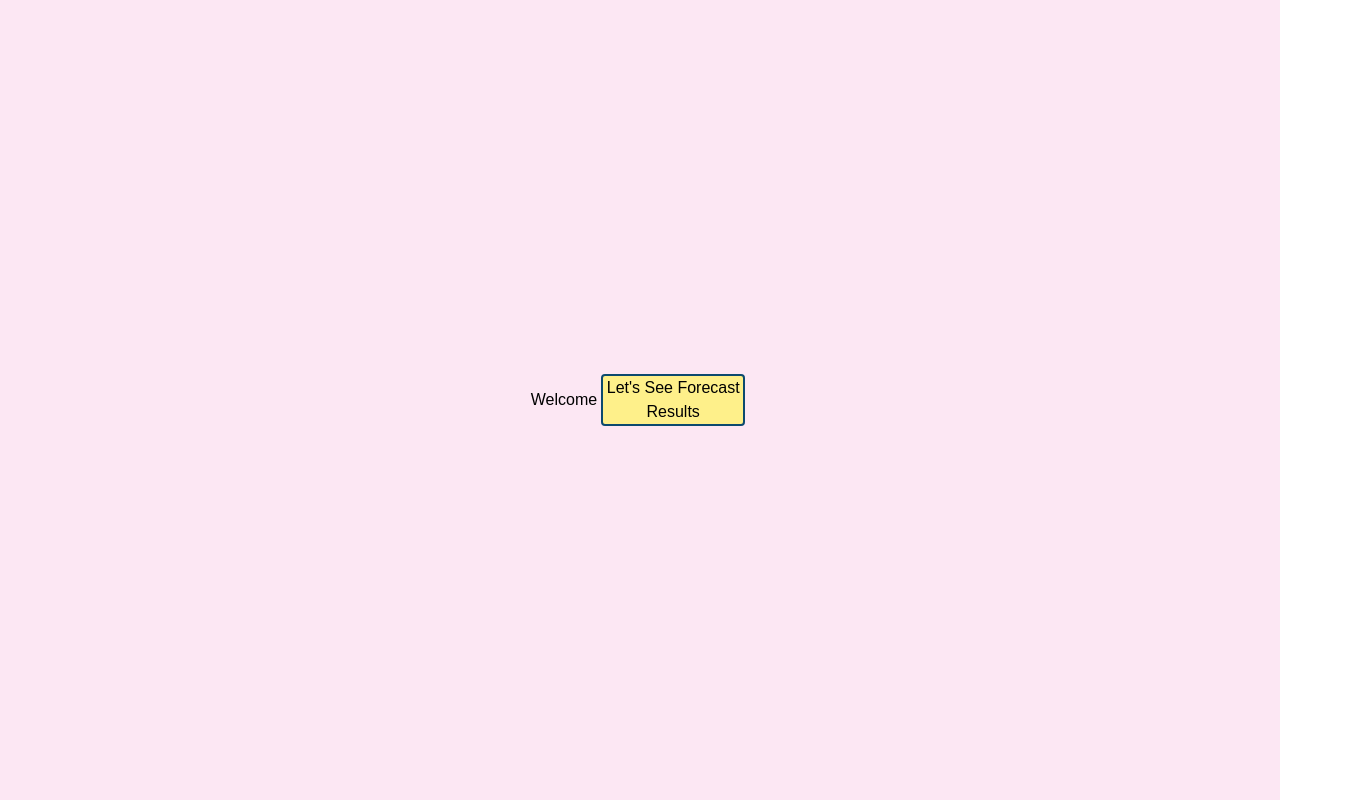
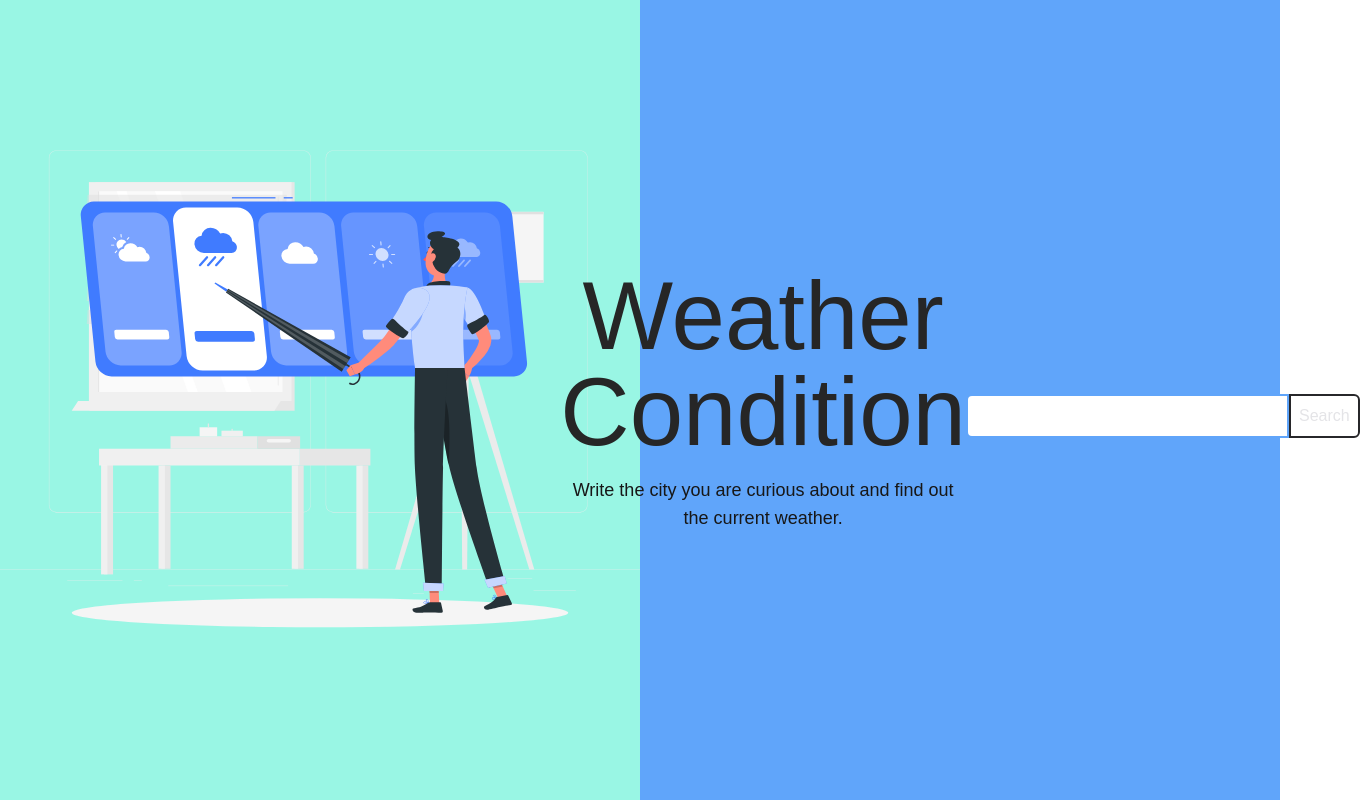
Before and after one commit to petekgithub/forecast-condition, a React (Create React App) app: page / in a window 1280 px wide. Shown: the whole page, 1360 px wide, since content can reach past the window. Built offline with nearby package versions, Linux system fonts and the light colour scheme; a web font is replaced by a local one.

Commit message:
forecasr-route-err

```diff
--- a/src/App.tsx
+++ b/src/App.tsx
@@ -2,7 +2,6 @@ import Forecast from "./components/Forecast";
 import Search from "./components/Search";
 import useForecast from "./hooks/useForecast";
 import { BrowserRouter, Routes, Route } from "react-router-dom";
-import Home from "./Home";
 
 const App = (): JSX.Element => {
   const { forecast, options, term, onOptionSelect, onSubmit, onInputChange } =
@@ -12,12 +11,11 @@ const App = (): JSX.Element => {
     <BrowserRouter>
       <main className="flex justify-center items-center bg-blue-400 h-[100vh] w-full">
         <Routes>
-          <Route path="/" element={<Home />} />
           {forecast ? (
             <Route path="/forecast" element={<Forecast data={forecast} />} />
           ) : (
             <Route
-              path="/search"
+              path="/"
               element={
                 <Search
                   term={term}
--- a/src/Home.tsx
+++ /dev/null
@@ -1,19 +0,0 @@
-import { Link } from "react-router-dom";
-
-const Home = (): JSX.Element => {
-  return (
-    <main className="flex justify-center items-center bg-pink-100 h-[100vh] w-full">
-      <h1>Welcome</h1>
-      <Link to={"/forecast"}>
-        <button
-          type="button"
-          className="justify-center items-center h-42 w-36 rounded bg-yellow-200 m-1 border-2 border-sky-900"
-        >
-          Let's See Forecast Results
-        </button>
-      </Link>
-    </main>
-  );
-};
-
-export default Home;
--- a/src/components/Forecast.tsx
+++ b/src/components/Forecast.tsx
@@ -32,21 +32,15 @@ const Forecast = ({ data }: Props): JSX.Element => {
     md:px-10 lg:px-24 h-full lg:h-auto bg-white bg-opacity-20 backdrop-blur-ls
     rounded drop-shadow-lg relative"
     >
-      <Link to={"/search"}>
+      <Link to={"/"}>
         <button
           type="button"
+          //onClick={() => navigate("/")}
           className="absolute left-0 top-0 h-16 w-16 rounded bg-cyan-200 m-1 border-2 border-sky-900"
         >
           Search Again
         </button>
       </Link>
-      <button
-        type="button"
-        //onClick={() => navigate("/")}
-        className="absolute left-0 top-0 h-16 w-16 rounded bg-cyan-200 m-1 border-2 border-sky-900"
-      >
-        Search Again
-      </button>
       <div className="mx-auto mt-12 w-[300px]">
         <section className="text-center">
           <h2 className="text-2xl font-black">
```
